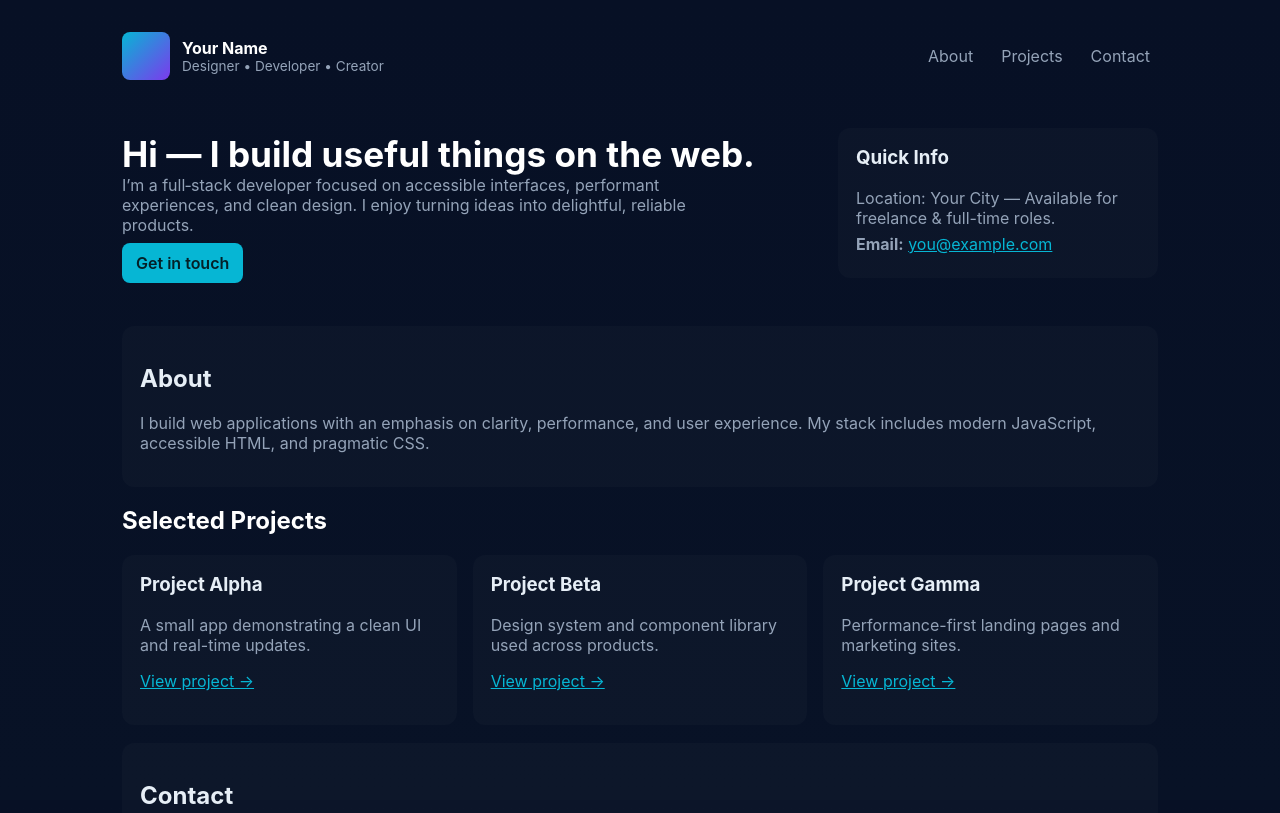
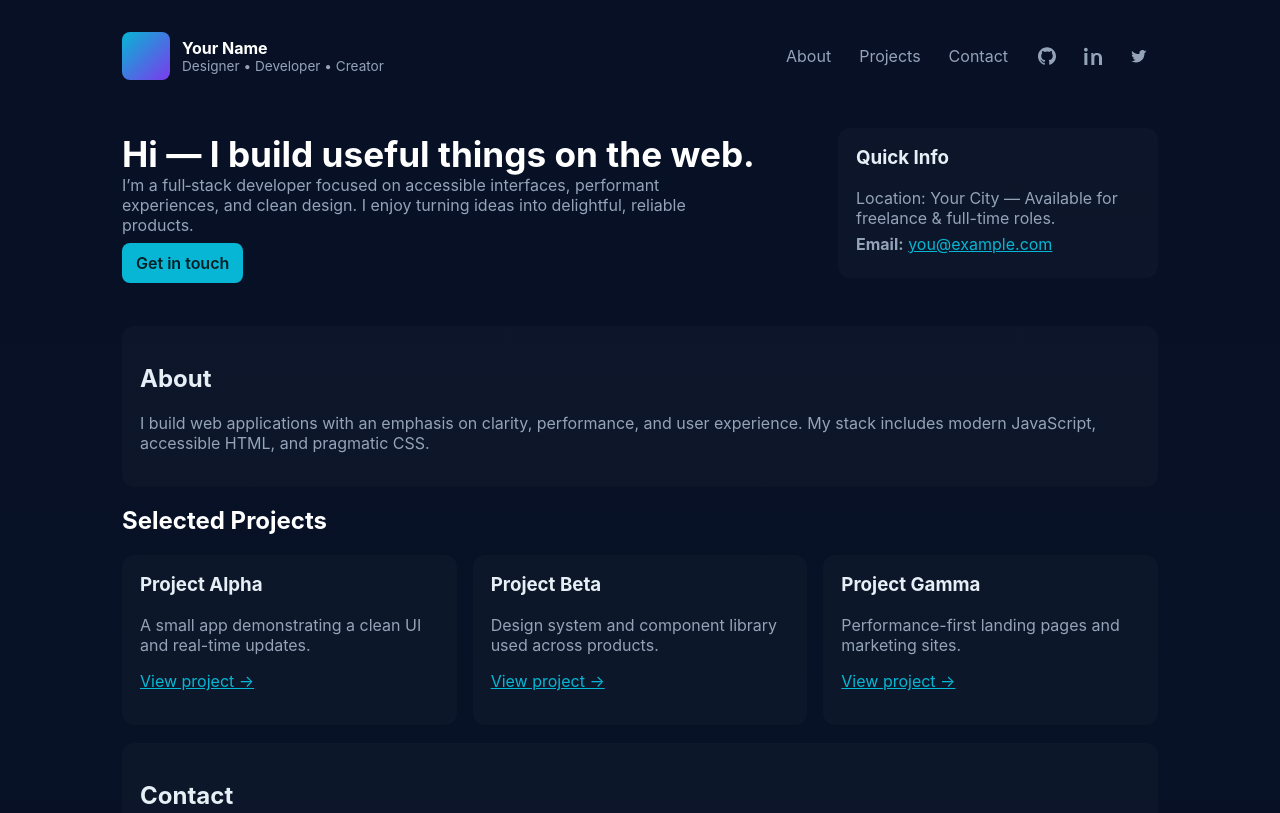
Before and after one commit to Phillow96/personal-brand, a plain HTML site: page index.htm in a window 1280 px wide. Shown: the top 813 px of the page. Drawn offline with Linux system fonts and the light colour scheme.

Commit message:
Update index.htm
added social media buttons

```diff
--- a/index.htm
+++ b/index.htm
@@ -15,6 +15,11 @@
     nav{display:flex;gap:12px}
     nav a{color:var(--muted);text-decoration:none;padding:8px;border-radius:6px}
     nav a:hover{color:#fff;background:rgba(255,255,255,0.03)}
+    .actions{display:flex;align-items:center;gap:12px}
+    .social{display:flex;gap:8px;align-items:center}
+    .social a{display:inline-flex;width:38px;height:38px;align-items:center;justify-content:center;border-radius:8px;color:var(--muted);background:transparent;text-decoration:none}
+    .social a:hover{color:#fff;background:rgba(255,255,255,0.03)}
+    .social svg{width:18px;height:18px;display:block;fill:currentColor}
     .hero{display:grid;grid-template-columns:1fr;gap:24px;align-items:center;padding:48px 0}
     .hero h1{margin:0;font-size:2.2rem;color:#fff}
     .hero p{margin:0;color:var(--muted);max-width:60ch}
@@ -35,11 +40,24 @@
           <div style="font-size:0.85rem;color:var(--muted)">Designer • Developer • Creator</div>
         </div>
       </div>
-      <nav aria-label="Main navigation">
-        <a href="#about">About</a>
-        <a href="#projects">Projects</a>
-        <a href="#contact">Contact</a>
-      </nav>
+      <div class="actions">
+        <nav aria-label="Main navigation">
+          <a href="#about">About</a>
+          <a href="#projects">Projects</a>
+          <a href="#contact">Contact</a>
+        </nav>
+        <div class="social" aria-label="Social links">
+          <a href="https://github.com/username" target="_blank" rel="noopener noreferrer" aria-label="GitHub">
+            <svg viewBox="0 0 24 24" xmlns="http://www.w3.org/2000/svg" aria-hidden="true"><path d="M12 .297c-6.63 0-12 5.373-12 12 0 5.303 3.438 9.8 8.205 11.387.6.113.82-.258.82-.577 0-.285-.01-1.04-.016-2.04-3.338.726-4.042-1.61-4.042-1.61-.546-1.387-1.333-1.757-1.333-1.757-1.089-.744.084-.729.084-.729 1.205.085 1.84 1.236 1.84 1.236 1.07 1.834 2.809 1.304 3.495.997.108-.776.418-1.305.76-1.605-2.665-.304-5.466-1.332-5.466-5.931 0-1.31.468-2.381 1.235-3.221-.123-.303-.535-1.524.117-3.176 0 0 1.008-.322 3.301 1.23a11.5 11.5 0 0 1 3.003-.404c1.018.005 2.045.138 3.003.404 2.291-1.552 3.297-1.23 3.297-1.23.653 1.653.241 2.874.118 3.176.77.84 1.233 1.911 1.233 3.221 0 4.61-2.804 5.624-5.475 5.921.43.372.823 1.102.823 2.222 0 1.606-.015 2.903-.015 3.293 0 .322.216.694.825.576C20.565 22.092 24 17.592 24 12.297c0-6.627-5.373-12-12-12"/></svg>
+          </a>
+          <a href="https://linkedin.com/in/username" target="_blank" rel="noopener noreferrer" aria-label="LinkedIn">
+            <svg viewBox="0 0 24 24" xmlns="http://www.w3.org/2000/svg" aria-hidden="true"><path d="M4.98 3.5C4.98 4.88 3.88 6 2.5 6S0 4.88 0 3.5 1.12 1 2.5 1 4.98 2.12 4.98 3.5zM.5 8h4V24h-4zM8.5 8h3.84v2.16h.05c.54-1.02 1.86-2.1 3.84-2.1C21.66 8.06 24 10.5 24 14.76V24h-4v-8.64c0-2.06-.04-4.72-2.88-4.72-2.88 0-3.32 2.24-3.32 4.56V24h-4V8z"/></svg>
+          </a>
+          <a href="https://x.com/username" target="_blank" rel="noopener noreferrer" aria-label="X">
+            <svg viewBox="0 0 24 24" xmlns="http://www.w3.org/2000/svg" aria-hidden="true"><path d="M22.46 6.01c-.77.34-1.6.57-2.46.67.89-.54 1.57-1.39 1.88-2.4-.82.49-1.72.85-2.68 1.04C18.88 4.6 17.78 4 16.56 4c-2.22 0-4.02 1.8-4.02 4.02 0 .32.04.63.11.92C8.28 9.84 5.11 8.03 3 5.39c-.35.6-.55 1.3-.55 2.04 0 1.41.72 2.66 1.82 3.39-.67-.02-1.3-.21-1.85-.51v.05c0 1.96 1.4 3.6 3.26 3.97-.34.09-.7.14-1.07.14-.26 0-.5-.03-.74-.07.5 1.56 1.96 2.69 3.69 2.73-1.35 1.06-3.04 1.69-4.87 1.69-.32 0-.64-.02-.95-.06 1.76 1.13 3.86 1.79 6.11 1.79 7.34 0 11.36-6.08 11.36-11.36v-.52c.78-.56 1.45-1.26 1.98-2.07-.72.32-1.5.54-2.31.64z"/></svg>
+          </a>
+        </div>
+      </div>
     </header>
 
     <main>
```
